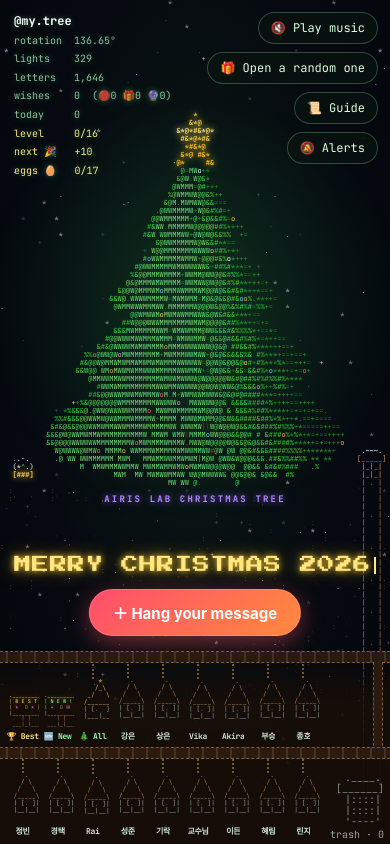
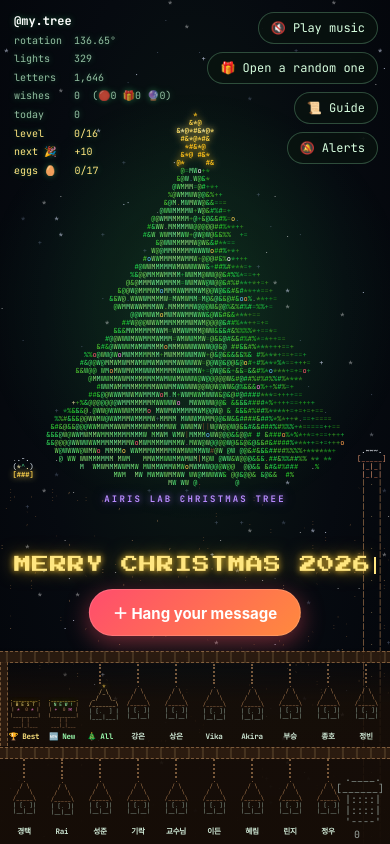
Before and after one commit to hyerimyun-98/christmas_tree, a plain HTML site: page index.html in a window 390 px wide. Drawn offline with Linux system fonts and the light colour scheme; no server answers; animation ran at ten frames a second; a web font is replaced by a local one.

Commit message:
Add files via upload

```diff
--- a/index.html
+++ b/index.html
@@ -287,27 +287,27 @@
   .hut.hall .nm{color:#9dffb0}
   @keyframes hutGlow{0%,100%{filter:drop-shadow(0 0 0 rgba(255,220,100,0))}50%{filter:drop-shadow(0 0 7px rgba(255,220,100,.55))}}
   .hut .nm .short{display:none}
-  /* 휴대폰: 집을 작게 두 줄로 (옆으로 밀지 않아도 다 보이게), 쓰레기통은 오른쪽 아래 구석 */
+  /* 휴대폰: 집을 작게 두 줄(10칸씩)로 — 옆으로 밀지 않아도 다 보이게. 쓰레기통은 오른쪽 아래 구석(아랫줄 마지막 칸) */
   @media (max-width: 600px){
     :root{--street: 196px}
-    #street{overflow:hidden;padding:16px 70px calc(6px + env(safe-area-inset-bottom)) 6px}
-    #street .inner{display:grid;grid-template-columns:repeat(9, minmax(0, 1fr));grid-template-rows:1fr 1fr;row-gap:16px;width:100%;margin:0;padding-bottom:0}
+    #street{overflow:hidden;padding:16px 6px calc(6px + env(safe-area-inset-bottom)) 6px}
+    #street .inner{display:grid;grid-template-columns:repeat(10, minmax(0, 1fr));grid-template-rows:1fr 1fr;row-gap:16px;width:100%;margin:0;padding-bottom:0}
     #street .inner::after{display:none}
-    #street .inner::before{content:"";position:absolute;left:-6px;right:-70px;top:calc(50% + 1px);height:10px;margin-top:-5px;
+    #street .inner::before{content:"";position:absolute;left:-6px;right:-6px;top:calc(50% + 1px);height:10px;margin-top:-5px;
       border-top:1px dashed rgba(190,140,92,.55);border-bottom:1px dashed rgba(190,140,92,.55);
       background:repeating-linear-gradient(90deg, rgba(255,214,140,.13) 0 2px, transparent 2px 14px), rgba(46,29,16,.88);
       background-size:14px 100%, auto;animation:tunnelFlow 1.6s linear infinite}
-    /* 위 땅굴과 가운데 땅굴을 잇는 오른쪽 세로 통로 */
-    #tunnel::after{content:"";position:absolute;right:7px;top:100%;width:8px;height:84px;
+    /* 위 땅굴과 가운데 땅굴을 잇는 왼쪽 끝 세로 통로 */
+    #tunnel::after{content:"";position:absolute;left:0;top:100%;width:6px;height:84px;
       border-left:1px dashed rgba(190,140,92,.55);border-right:1px dashed rgba(190,140,92,.55);background:rgba(46,29,16,.88)}
-    .hut{font-size:6.2px;padding:0 0 2px;margin:0!important;min-width:0}
+    .hut{font-size:5.6px;padding:0 0 2px;margin:0!important;min-width:0}
     .hut pre{overflow:hidden;max-width:100%}
-    .hut .nm{font-size:8px;letter-spacing:-.3px;overflow:hidden;text-overflow:ellipsis;max-width:100%}
+    .hut .nm{font-size:7.6px;letter-spacing:-.3px;overflow:hidden;text-overflow:ellipsis;max-width:100%}
     .hut .nm .long{display:none} .hut .nm .short{display:inline}
     .hut.has::after{font-size:9px;top:-4px}
-    .hut.sign pre{font-size:5.2px}
+    .hut.sign pre{font-size:4.6px}
     .hut .lvst{height:8px;font-size:6.5px;line-height:8px;letter-spacing:0}
-    #trash{font-size:8.5px}
+    #trash{right:4px;font-size:5.8px;text-align:center} #trash .cnt{font-size:7.5px;white-space:nowrap} #trash .cnt .tl{display:none}
   }
   .photoRow{display:flex;align-items:center;gap:10px}
   .sheet label.pick{display:inline-block;margin:0;padding:9px 12px;border-radius:10px;border:1px dashed rgba(140,255,170,.35);color:#cfe9d6;
@@ -667,7 +667,7 @@ const CONFIG = {
   STAR_LOGO: false,         // false = 꼭대기는 항상 별
   SPIN: 0.35,
   // 연구실 멤버 (편지 보내는이/받는이 목록)
-  MEMBERS: ["강은", "상은", "Vika", "Akira", "부승", "종호", "정빈", "경택", "Rai", "성준", "기락", "교수님", "이든", "혜림", "린지"],
+  MEMBERS: ["강은", "상은", "Vika", "Akira", "부승", "종호", "정빈", "경택", "Rai", "성준", "기락", "교수님", "이든", "혜림", "린지", "정우"],
   // 예전 이름 → 새 이름 (이름을 바꿔도 이미 받은 편지가 새 메일함으로 들어가요)
   RENAMED: { "교수": "교수님" },
   MAX_TEXT: 80,
@@ -1334,8 +1334,8 @@ async function letterRoute(m, sx, sy){
     const pre = hut && hut.querySelector("pre"), roof = pre ? pre.getBoundingClientRect().top + 4 : hr.top + 20;
     const inner = $("#streetInner").getBoundingClientRect(), midY = inner.top + inner.height / 2 + 1;
     if (W <= 600 && roof > midY){
-      // 휴대폰 아랫줄 집: 위 땅굴 → 오른쪽 세로 통로 → 가운데 땅굴 → 집
-      const sx2 = W - 11;
+      // 휴대폰 아랫줄 집: 위 땅굴 → 왼쪽 끝 세로 통로 → 가운데 땅굴 → 집
+      const sx2 = 3;   // 휴대폰: 왼쪽 끝 세로 통로
       await go([cp.x, ty], [sx2, ty], Math.max(300, Math.abs(sx2 - cp.x) * 2.4), "ease-in-out");
       await go([sx2, ty], [sx2, midY], 520, "ease-in");
       await go([sx2, midY], [hx, midY], Math.max(500, Math.min(1900, Math.abs(hx - sx2) * 2.4)), "ease-in-out");
@@ -3594,7 +3594,7 @@ function scramble(text, seed){
 }
 function renderTrash(){
   const del = msgs.filter(m => m._del);
-  $("#trashCnt").textContent = `trash · ${del.length}`;
+  $("#trashCnt").innerHTML = `<span class="tl">trash · </span>${del.length}`;   // 휴대폰에선 숫자만
   const bits = del.flatMap(m => [...m.text].filter(ch => ch.trim()));
   const r = rng(del.length * 7 + 3);
   const pile = [];
```
